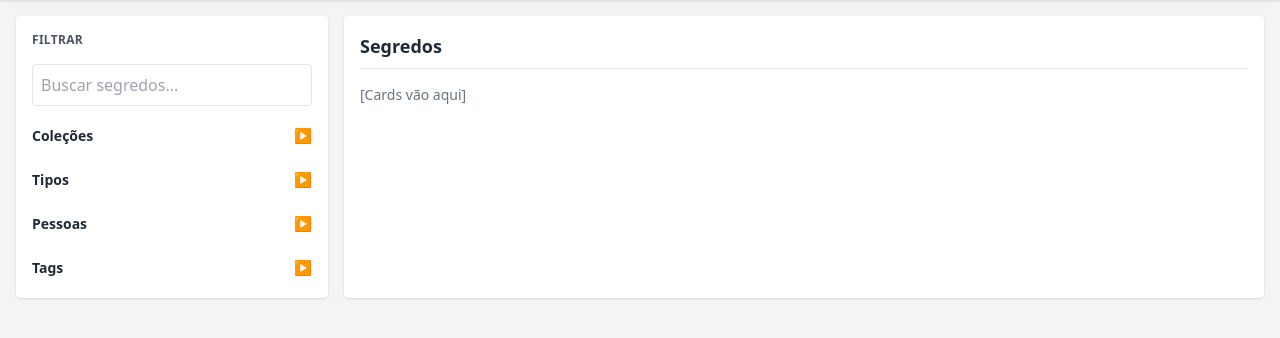
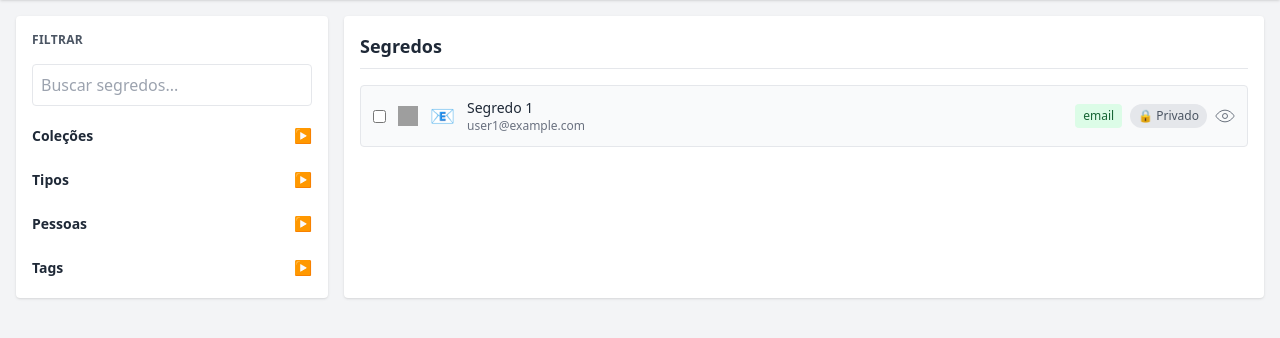
Before and after one commit to venturas/pig, a Flask app: page /dashboard in a window 1280 px wide. Shown: the part 68-406 px from the top of the page. Run offline with Flask 3, Linux system fonts and the light colour scheme; the visitor is signed in with stand-in values (Sample User, id 1); some libraries are stand-ins or nearby versions; grey boxes are pictures that could not be loaded.

Commit message:
Update dashboard.html

```diff
--- a/app/templates/dashboard.html
+++ b/app/templates/dashboard.html
@@ -72,7 +72,32 @@
   </aside>
   <main class="flex-1 bg-white rounded shadow p-4">
     <h2 class="text-lg font-semibold border-b pb-2 mb-4">Segredos</h2>
-    <p class="text-sm text-gray-500">[Cards vão aqui]</p>
+
+<ul class="space-y-3">
+  <li class="flex flex-col sm:flex-row justify-between items-start sm:items-center bg-gray-50 hover:bg-gray-100 border rounded p-3">
+    <div class="flex items-center gap-3">
+      <input type="checkbox" />
+      <button class="text-gray-600 hover:text-gray-800" title="Menu">
+        <img src="https://cdn-icons-png.flaticon.com/512/2311/2311524.png" alt="menu" class="w-5 h-5" />
+      </button>
+      <span class="text-xl">📧</span>
+      <div>
+        <h3 class="text-sm font-medium">Segredo 1</h3>
+        <p class="text-xs text-gray-500">user1@example.com</p>
+      </div>
+    </div>
+    <div class="flex flex-wrap items-center justify-end gap-2 mt-2 sm:mt-0">
+      <span class="text-xs px-2 py-1 rounded bg-green-100 text-green-800">email</span>
+      <div class="flex -space-x-2"><span class="text-xs bg-gray-200 text-gray-600 px-2 py-1 rounded-full">🔒 Privado</span></div>
+      <button class="text-gray-600 hover:text-gray-800" title="Visualizar">
+        <svg xmlns="http://www.w3.org/2000/svg" class="w-5 h-5" fill="none" viewBox="0 0 24 24" stroke="currentColor">
+          <path d="M1 12s4-7 11-7 11 7 11 7-4 7-11 7-11-7-11-7z"/><circle cx="12" cy="12" r="3"/>
+        </svg>
+      </button>
+    </div>
+  </li>
+</ul>
+
   </main>
 </div>
 </body>
```
